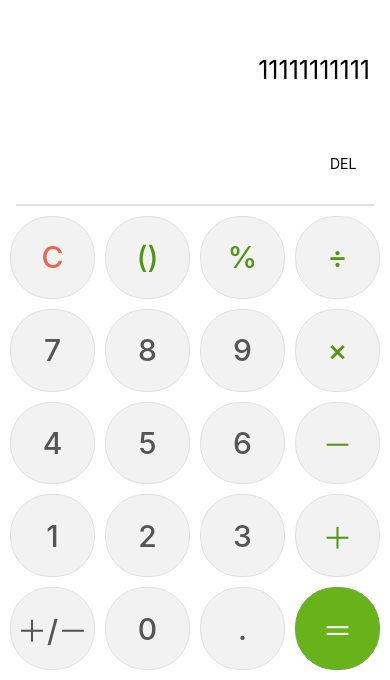
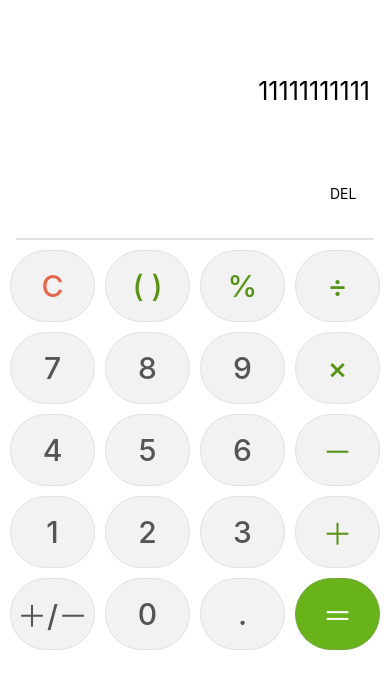
Before and after one commit to hwlee-dev/React-Native-Calculator, a React Native app: screen / in a window 390 px wide. Shown: the part 164-844 px from the top of the page. Built offline with nearby package versions, Linux system fonts and the light colour scheme.

Commit message:
change keypad molecules style
- space between brackets
- change style

```diff
--- a/src/components/molecules/Keypad/Keypad.tsx
+++ b/src/components/molecules/Keypad/Keypad.tsx
@@ -32,7 +32,7 @@ const Keypad: React.FC<keypadProps> = (props: keypadProps) => {
             text: [styles.text, styles.operator],
             button: styles.button,
           }}
-          text='()'
+          text='( )'
           handlePress={() => handlePress('bracket')}
         />
         <Button
--- a/src/components/molecules/Keypad/styles.ts
+++ b/src/components/molecules/Keypad/styles.ts
@@ -3,7 +3,8 @@ import { StyleSheet } from 'react-native';
 export default StyleSheet.create({
   container: {
     margin: 5,
-    height: '55%',
+    paddingBottom: 20,
+    height: '51%',
   },
   row: {
     flex: 1,
```
